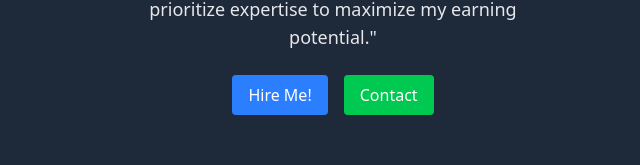
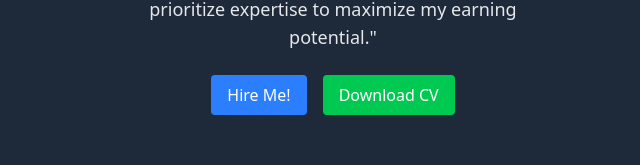
Before and after one commit to AfeezTemitope/Portfolioo, a React (Vite) app: page / in a window 1280 px wide. Shown: the part 584-749 px from the top of the page, without its empty margins (307-947 px from the left). Built offline with nearby package versions, Linux system fonts and the light colour scheme.

Commit message:
add my cv to the button for downloads

```diff
--- a/src/components/Header.tsx
+++ b/src/components/Header.tsx
@@ -48,8 +48,8 @@ const Header = () => {
                             <a href="mailto:belloafeez28@gmail.com" className="bg-blue-500 text-white px-4 py-2 rounded hover:bg-blue-600 transition">
                                 Hire Me!
                             </a>
-                            <a href="#footer" className="bg-green-500 text-white px-4 py-2 rounded hover:bg-green-600 transition">
-                                Contact
+                            <a href="https://drive.google.com/uc?export=download&id=1PYFaqfpR4l6_TK3y-mIhLl0yuUy8WxrZ"  className="bg-green-500 text-white px-4 py-2 rounded hover:bg-green-600 transition">
+                                Download CV
                             </a>
                         </div>
                     </motion.div>
```
